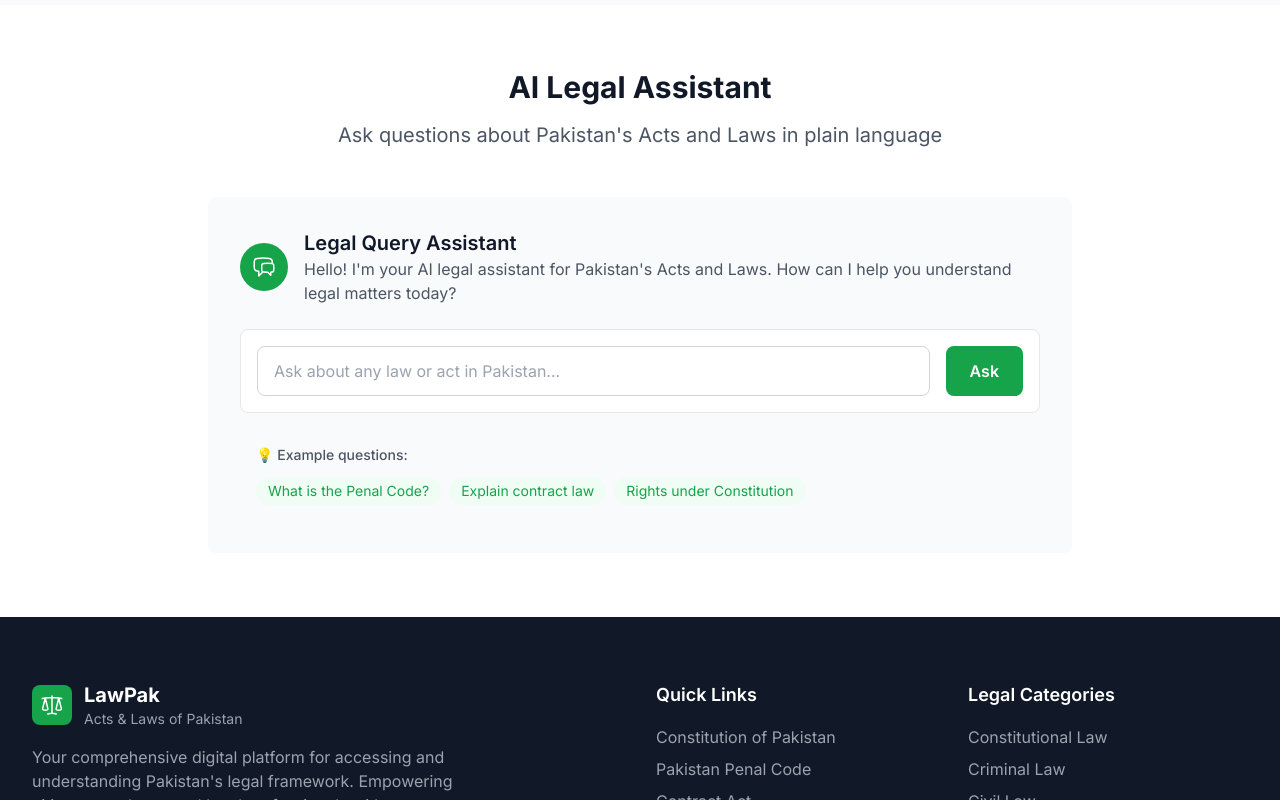
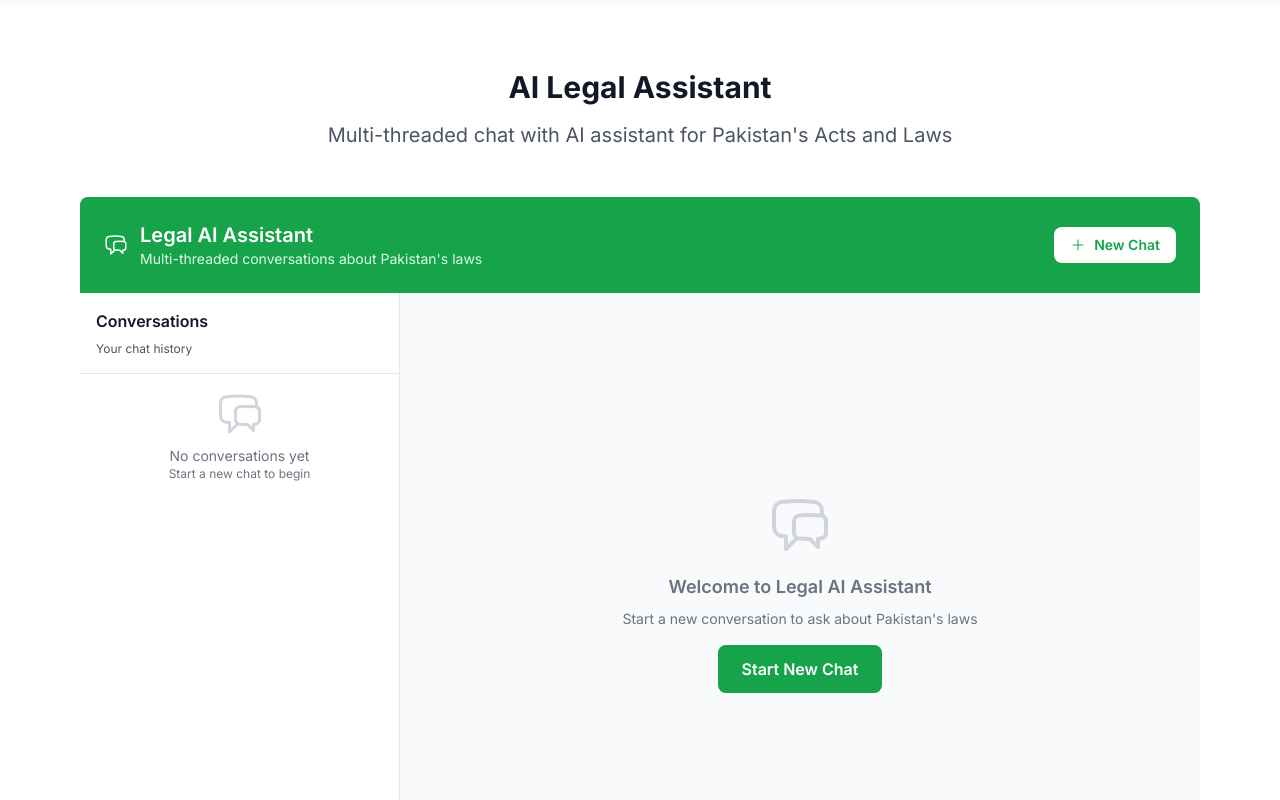
Before and after one commit to Usamahafiz8/pakistan-law-ai, a Next.js app: page / in a window 1280 px wide. Shown: the part 3060-3860 px from the top of the page. Built offline with nearby package versions, Linux system fonts and the light colour scheme.

Commit message:
update with multithread

```diff
--- a/package.json
+++ b/package.json
@@ -16,7 +16,8 @@
     "next": "^14.0.0",
     "openai": "^5.15.0",
     "react": "^18.2.0",
-    "react-dom": "^18.2.0"
+    "react-dom": "^18.2.0",
+    "react-markdown": "^10.1.0"
   },
   "devDependencies": {
     "@types/node": "^20.8.0",
--- a/src/app/page.tsx
+++ b/src/app/page.tsx
@@ -1,7 +1,8 @@
 'use client';
 
-import { useState } from 'react';
+import { useState, useEffect, useRef } from 'react';
 import { motion } from 'framer-motion';
+import ReactMarkdown from 'react-markdown';
 import {
   MagnifyingGlassIcon,
   BookOpenIcon,
@@ -17,8 +18,12 @@ import {
   AcademicCapIcon,
   PhoneIcon,
   EnvelopeIcon,
-  MapPinIcon
+  MapPinIcon,
+  PlusIcon,
+  TrashIcon,
+  PaperAirplaneIcon
 } from '@heroicons/react/24/outline';
+import { ChatMessage, ChatThread } from '@/types/chat';
 
 // Sample data for acts and laws
 const actsData = [
@@ -121,9 +126,11 @@ const searchResults = [
 export default function Home() {
   const [searchQuery, setSearchQuery] = useState('');
   const [showSearchResults, setShowSearchResults] = useState(false);
-  const [aiQuery, setAiQuery] = useState('');
-  const [aiResponse, setAiResponse] = useState('');
+  const [chatThreads, setChatThreads] = useState<ChatThread[]>([]);
+  const [activeThreadId, setActiveThreadId] = useState<string | null>(null);
+  const [currentMessage, setCurrentMessage] = useState('');
   const [isAiLoading, setIsAiLoading] = useState(false);
+  const messagesEndRef = useRef<HTMLDivElement>(null);
 
   const handleSearch = (e: React.FormEvent) => {
     e.preventDefault();
@@ -132,28 +139,135 @@ export default function Home() {
     }
   };
 
+  // Helper functions for chat management
+  const createNewThread = () => {
+    const newThread: ChatThread = {
+      id: Date.now().toString(),
+      title: 'New Conversation',
+      messages: [],
+      createdAt: new Date(),
+      updatedAt: new Date()
+    };
+    setChatThreads(prev => [newThread, ...prev]);
+    setActiveThreadId(newThread.id);
+    setCurrentMessage('');
+  };
+
+  const deleteThread = (threadId: string) => {
+    setChatThreads(prev => prev.filter(thread => thread.id !== threadId));
+    if (activeThreadId === threadId) {
+      setActiveThreadId(chatThreads.length > 1 ? chatThreads[1]?.id || null : null);
+    }
+  };
+
+  const updateThreadTitle = (threadId: string, title: string) => {
+    setChatThreads(prev => prev.map(thread =>
+      thread.id === threadId
+        ? { ...thread, title, updatedAt: new Date() }
+        : thread
+    ));
+  };
+
+  const scrollToBottom = () => {
+    messagesEndRef.current?.scrollIntoView({ behavior: 'smooth' });
+  };
+
+  useEffect(() => {
+    scrollToBottom();
+  }, [chatThreads]);
+
   const handleAiSubmit = async (e: React.FormEvent) => {
     e.preventDefault();
-    if (!aiQuery.trim()) return;
+    if (!currentMessage.trim() || !activeThreadId) return;
 
+    const userMessage: ChatMessage = {
+      id: Date.now().toString(),
+      role: 'user',
+      content: currentMessage,
+      timestamp: new Date()
+    };
+
+    // Store the message content before clearing it
+    const messageToSend = currentMessage;
+
+    // Add user message to thread
+    setChatThreads(prev => prev.map(thread =>
+      thread.id === activeThreadId
+        ? {
+            ...thread,
+            messages: [...thread.messages, userMessage],
+            updatedAt: new Date(),
+            title: thread.messages.length === 0 ? currentMessage.slice(0, 30) + '...' : thread.title
+          }
+        : thread
+    ));
+
+    setCurrentMessage('');
     setIsAiLoading(true);
+
     try {
       const response = await fetch('/api/chat', {
         method: 'POST',
         headers: {
           'Content-Type': 'application/json',
         },
-        body: JSON.stringify({ message: aiQuery }),
+        body: JSON.stringify({ message: messageToSend }),
       });
 
       if (response.ok) {
         const data = await response.json();
-        setAiResponse(data.response);
+        const aiMessage: ChatMessage = {
+          id: (Date.now() + 1).toString(),
+          role: 'assistant',
+          content: data.response,
+          timestamp: new Date()
+        };
+        // Add AI response to thread
+        setChatThreads(prev => prev.map(thread =>
+          thread.id === activeThreadId
+            ? {
+                ...thread,
+                messages: [...thread.messages, aiMessage],
+                updatedAt: new Date()
+              }
+            : thread
+        ));
       } else {
-        setAiResponse('Sorry, I encountered an error. Please try again.');
+        console.error('API response not ok:', response.status);
+        const errorMessage: ChatMessage = {
+          id: (Date.now() + 1).toString(),
+          role: 'assistant',
+          content: 'Sorry, I encountered an error. Please try again.',
+          timestamp: new Date()
+        };
+
+        setChatThreads(prev => prev.map(thread =>
+          thread.id === activeThreadId
+            ? {
+                ...thread,
+                messages: [...thread.messages, errorMessage],
+                updatedAt: new Date()
+              }
+            : thread
+        ));
       }
     } catch (error) {
-      setAiResponse('Sorry, I encountered an error. Please try again.');
+      const errorMessage: ChatMessage = {
+        id: (Date.now() + 1).toString(),
+        role: 'assistant',
+        content: 'Sorry, I encountered an error. Please try again.',
+        timestamp: new Date()
+      };
+
+      setChatThreads(prev => prev.map(thread =>
+        thread.id === activeThreadId
+          ? {
+              ...thread,
+              messages: [...thread.messages, errorMessage],
+              updatedAt: new Date()
+            }
+          : thread
+      ));
     } finally {
       setIsAiLoading(false);
     }
@@ -494,83 +608,181 @@ export default function Home() {
            <div className="text-center mb-12">
              <h2 className="text-2xl sm:text-3xl font-bold text-gray-900 mb-4 px-4">AI Legal Assistant</h2>
              <p className="text-lg sm:text-xl text-gray-600 max-w-3xl mx-auto px-4">
-              Ask questions about Pakistan's Acts and Laws in plain language
+               Multi-threaded chat with AI assistant for Pakistan's Acts and Laws
              </p>
            </div>
 
-          <div className="max-w-4xl mx-auto px-4">
-                          <div className="bg-gray-50 p-4 sm:p-6 lg:p-8 rounded-lg">
-                <div className="flex flex-col sm:flex-row items-start sm:items-center mb-6 gap-4">
-                  <div className="w-12 h-12 bg-green-600 rounded-full flex items-center justify-center flex-shrink-0">
-                    <ChatBubbleLeftRightIcon className="w-6 h-6 text-white" />
+           <div className="max-w-6xl mx-auto px-4">
+             <div className="bg-gray-50 rounded-lg overflow-hidden">
+               {/* Chat Header */}
+               <div className="bg-green-600 text-white p-4 sm:p-6">
+                 <div className="flex items-center justify-between">
+                   <div className="flex items-center gap-3">
+                     <ChatBubbleLeftRightIcon className="w-6 h-6" />
+                     <div>
+                       <h3 className="text-lg sm:text-xl font-semibold">Legal AI Assistant</h3>
+                       <p className="text-green-100 text-sm">Multi-threaded conversations about Pakistan's laws</p>
                      </div>
-                  <div>
-                    <h3 className="text-lg sm:text-xl font-semibold text-gray-900">Legal Query Assistant</h3>
-                    <p className="text-gray-600 text-sm sm:text-base">Hello! I'm your AI legal assistant for Pakistan's Acts and Laws. How can I help you understand legal matters today?</p>
+                   </div>
+                   <button
+                     onClick={createNewThread}
+                     className="bg-white text-green-600 px-4 py-2 rounded-lg font-semibold hover:bg-green-50 transition-colors text-sm flex items-center gap-2"
+                   >
+                     <PlusIcon className="w-4 h-4" />
+                     New Chat
+                   </button>
                  </div>
                </div>
 
-              <div className="space-y-4">
-                {/* Chat Messages */}
-                {aiResponse && (
+               <div className="flex h-[600px]">
+                 {/* Threads Sidebar */}
+                 <div className="w-80 bg-white border-r border-gray-200 flex flex-col">
+                   <div className="p-4 border-b border-gray-200">
+                     <h4 className="font-semibold text-gray-900 mb-2">Conversations</h4>
+                     <p className="text-xs text-gray-600">Your chat history</p>
+                   </div>
+
+                   <div className="flex-1 overflow-y-auto">
+                     {chatThreads.length === 0 ? (
+                       <div className="p-4 text-center text-gray-500">
+                         <ChatBubbleLeftRightIcon className="w-12 h-12 mx-auto mb-2 text-gray-300" />
+                         <p className="text-sm">No conversations yet</p>
+                         <p className="text-xs">Start a new chat to begin</p>
+                       </div>
+                     ) : (
+                       <div className="space-y-1 p-2">
+                         {chatThreads.map((thread) => (
                            <motion.div
-                    initial={{ opacity: 0, y: 20 }}
+                             key={thread.id}
+                             initial={{ opacity: 0, x: -20 }}
+                             animate={{ opacity: 1, x: 0 }}
+                             className={`p-3 rounded-lg cursor-pointer transition-colors ${
+                               activeThreadId === thread.id
+                                 ? 'bg-green-100 text-green-800 border border-green-200'
+                                 : 'hover:bg-gray-50 text-gray-700'
+                             }`}
+                             onClick={() => setActiveThreadId(thread.id)}
+                           >
+                             <div className="flex items-center justify-between">
+                               <div className="flex-1 min-w-0">
+                                 <h5 className="font-medium text-sm truncate">{thread.title}</h5>
+                                 <p className="text-xs text-gray-500 truncate">
+                                   {thread.messages.length} messages
+                                 </p>
+                               </div>
+                               <button
+                                 onClick={(e) => {
+                                   e.stopPropagation();
+                                   deleteThread(thread.id);
+                                 }}
+                                 className="text-gray-400 hover:text-red-500 transition-colors p-1"
+                               >
+                                 <TrashIcon className="w-4 h-4" />
+                               </button>
+                             </div>
+                           </motion.div>
+                         ))}
+                       </div>
+                     )}
+                   </div>
+                 </div>
+
+                 {/* Chat Area */}
+                 <div className="flex-1 flex flex-col">
+                   {activeThreadId ? (
+                     <>
+                       {/* Messages */}
+                       <div className="flex-1 overflow-y-auto p-4 space-y-4  text-gray-600">
+                         {chatThreads.find(t => t.id === activeThreadId)?.messages.map((message) => (
+                           <motion.div
+                             key={message.id}
+                             initial={{ opacity: 0, y: 10 }}
                              animate={{ opacity: 1, y: 0 }}
-                    className="bg-white p-4 sm:p-6 rounded-lg border border-gray-200 max-h-96 overflow-y-auto"
+                             className={`flex ${message.role === 'user' ? 'justify-end' : 'justify-start'}`}
                            >
-                    <div className="flex items-start gap-3 mb-4">
-                      <div className="w-8 h-8 bg-green-600 rounded-full flex items-center justify-center flex-shrink-0">
-                        <ChatBubbleLeftRightIcon className="w-4 h-4 text-white" />
+                             <div className={`max-w-[80%] p-3 rounded-lg ${
+                               message.role === 'user'
+                                 ? 'bg-green-600 text-white'
+                                 : 'bg-white border border-gray-200'
+                             }`}>
+                               <p className="text-sm whitespace-pre-wrap">{message.content}</p>
+                               <p className={`text-xs mt-1 ${
+                                 message.role === 'user' ? 'text-sm text-gray-600' : 'text-gray-500'
+                               }`}>
+                                 {message.timestamp.toLocaleTimeString()}
+                               </p>
                              </div>
-                      <div className="flex-1">
-                        <h4 className="font-semibold text-gray-900 text-sm sm:text-base mb-2">AI Assistant</h4>
-                        <p className="text-gray-700 whitespace-pre-wrap text-sm sm:text-base leading-relaxed">{aiResponse}</p>
+                           </motion.div>
+                         ))}
+                         {isAiLoading && (
+                           <motion.div
+                             initial={{ opacity: 0, y: 10 }}
+                             animate={{ opacity: 1, y: 0 }}
+                             className="flex justify-start"
+                           >
+                             <div className="bg-white border border-gray-200 p-3 rounded-lg">
+                               <div className="flex items-center gap-2">
+                                 <div className="w-4 h-4 border-2 border-green-600 border-t-transparent rounded-full animate-spin"></div>
+                                 <span className="text-sm text-gray-600">AI is thinking...</span>
                                </div>
                              </div>
                            </motion.div>
                          )}
+                         <div className='text-sm text-gray-600' ref={messagesEndRef} />
+                       </div>
 
                        {/* Input Form */}
-                <form onSubmit={handleAiSubmit} className="bg-white p-4 rounded-lg border border-gray-200">
-                  <div className="flex flex-col sm:flex-row gap-4">
+                       <div className="p-4 border-t border-gray-200">
+                         <form onSubmit={handleAiSubmit} className="flex gap-3">
                                                        <input
                               type="text"
-                      value={aiQuery}
-                      onChange={(e) => setAiQuery(e.target.value)}
+                              value={currentMessage}
+                              onChange={(e) => setCurrentMessage(e.target.value)}
                               placeholder="Ask about any law or act in Pakistan..."
-                      className="flex-1 px-4 py-3 border border-gray-300 text-gray-900 rounded-lg focus:ring-2 focus:ring-green-500 focus:border-transparent text-sm sm:text-base bg-white"
+                              className="flex-1 px-4 py-3 border border-gray-300 rounded-lg focus:ring-2 focus:ring-green-500 focus:border-transparent text-sm text-gray-900 bg-white"
+                              disabled={isAiLoading}
                             />
                            <button
                              type="submit"
-                      disabled={isAiLoading}
-                      className="bg-green-600 text-white px-6 py-3 rounded-lg font-semibold hover:bg-green-700 transition-colors disabled:opacity-50 text-sm sm:text-base flex-shrink-0"
+                             disabled={isAiLoading || !currentMessage.trim()}
+                             className="bg-green-600 text-white px-4 py-3 rounded-lg font-semibold hover:bg-green-700 transition-colors disabled:opacity-50 disabled:cursor-not-allowed"
                            >
-                      {isAiLoading ? (
-                        <div className="flex items-center gap-2">
-                          <div className="w-4 h-4 border-2 border-white border-t-transparent rounded-full animate-spin"></div>
-                          Thinking...
-                        </div>
-                      ) : (
-                        'Ask'
-                      )}
+                             <PaperAirplaneIcon className="w-4 h-4" />
                            </button>
-                  </div>
                          </form>
 
-                {/* Examples */}
-                <div className="bg-gray-50 p-4 rounded-lg">
-                  <p className="text-xs sm:text-sm text-gray-600 mb-3 font-medium">💡 Example questions:</p>
+                         {/* Example Questions */}
+                         <div className="mt-3">
+                           <p className="text-xs text-gray-600 mb-2">💡 Try asking:</p>
                            <div className="flex flex-wrap gap-2">
                              {["What is the Penal Code?", "Explain contract law", "Rights under Constitution"].map((example, index) => (
                                <button
                                  key={index}
-                        onClick={() => setAiQuery(example)}
-                        className="text-xs sm:text-sm text-green-600 hover:text-green-700 bg-green-50 hover:bg-green-100 px-3 py-1 rounded-full transition-colors"
+                                 onClick={() => setCurrentMessage(example)}
+                                 className="text-xs text-green-600 hover:text-green-700 bg-green-50 hover:bg-green-100 px-3 py-1 rounded-full transition-colors"
                                >
                                  {example}
                                </button>
                              ))}
                            </div>
+                         </div>
+                       </div>
+                     </>
+                   ) : (
+                     <div className="flex-1 flex items-center justify-center">
+                       <div className="text-center text-gray-500">
+                         <ChatBubbleLeftRightIcon className="w-16 h-16 mx-auto mb-4 text-gray-300" />
+                         <h3 className="text-lg font-semibold mb-2">Welcome to Legal AI Assistant</h3>
+                         <p className="text-sm mb-4">Start a new conversation to ask about Pakistan's laws</p>
+                         <button
+                           onClick={createNewThread}
+                           className="bg-green-600 text-white px-6 py-3 rounded-lg font-semibold hover:bg-green-700 transition-colors"
+                         >
+                           Start New Chat
+                         </button>
+                       </div>
+                     </div>
+                   )}
                  </div>
                </div>
              </div>
```
Also changed, not shown: src/types/chat.ts (+10 -2 lines), 1 other file (tests, documents, lock files or other folders). Lines whose indentation alone changed are shown as unchanged.
